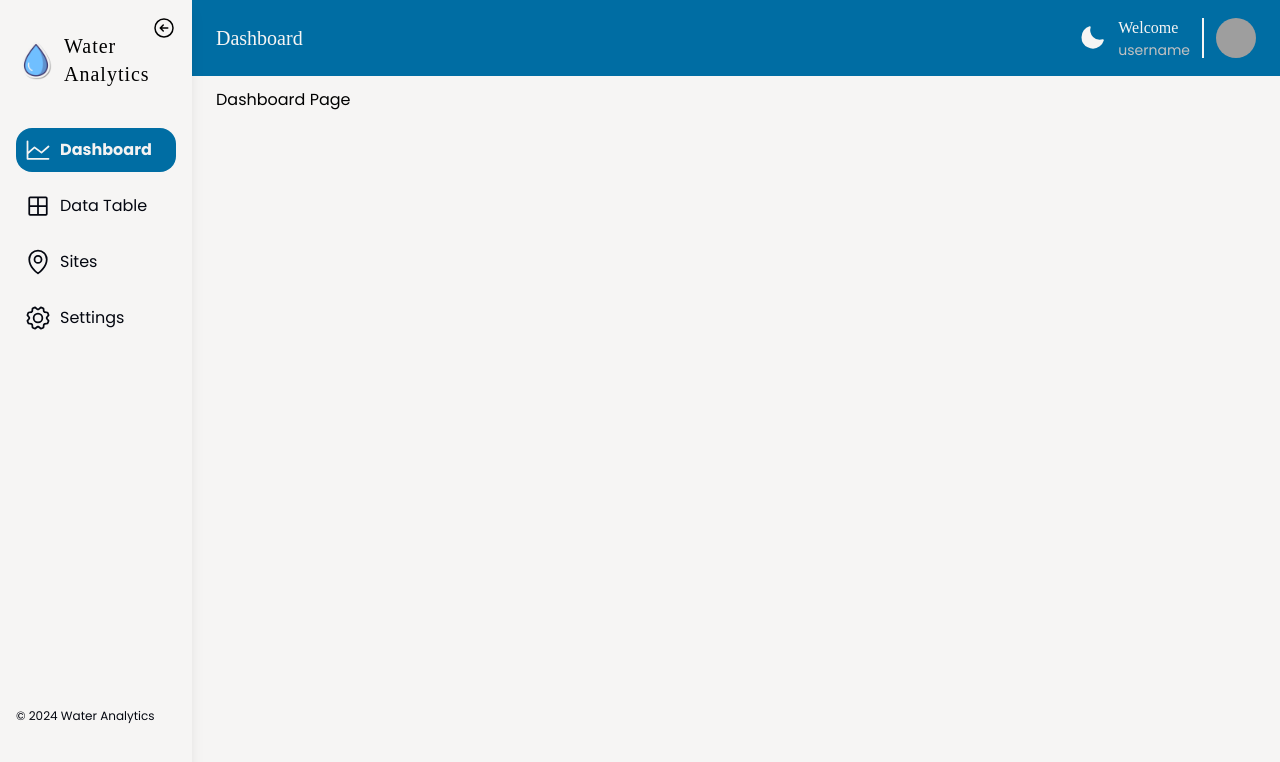
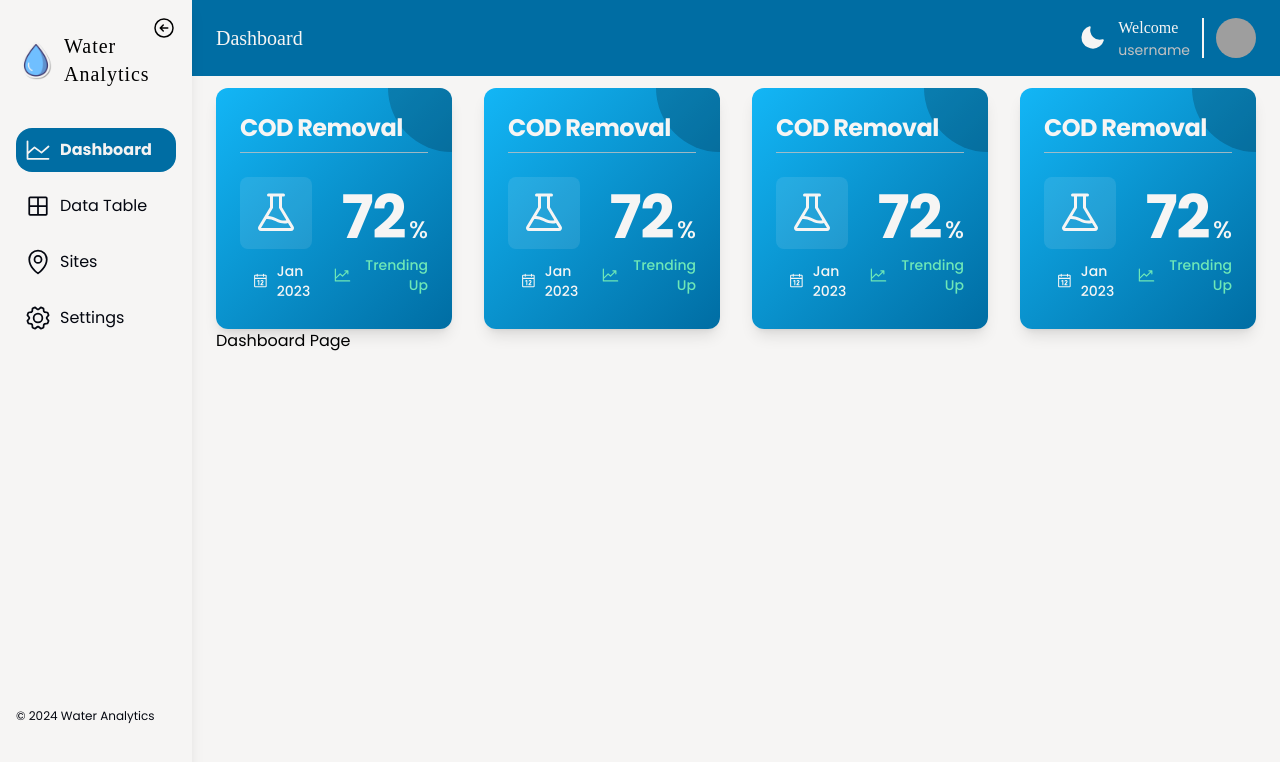
Before and after one commit to bryancastillo10/water-analytics, a React (Vite) app in the folder client/: page /role/dashboard in a window 1280 px wide. Shown: the top 762 px of the page. Built offline with nearby package versions, Linux system fonts and the light colour scheme; grey boxes are pictures that could not be loaded; a web font is replaced by a local one.

Commit message:
🧩component: static dashboard card

```diff
--- a/client/src/components/navigation/Navbar.tsx
+++ b/client/src/components/navigation/Navbar.tsx
@@ -13,7 +13,7 @@ const Navbar = ({isSidebarExpanded, toggleSidebar}: NavigationProps) => {
   )?.name || "Dashboard";
 
   return (
-    <nav className="sticky top-0 bg-primary text-light px-6 py-4">
+    <nav className="sticky z-20 top-0 bg-primary text-light px-6 py-4">
       <section className="flex items-center justify-between">
       {/* Left Side */}
       <div className="flex gap-x-3">
--- a/client/src/features/dashboard/Dashboard.tsx
+++ b/client/src/features/dashboard/Dashboard.tsx
@@ -1,10 +1,17 @@
+import DashboardCard from "@/features/dashboard/components/DashboardCard"
 
 
 const Dashboard = () => {
   return (
-    <div>
+    <main>
+      <div className="grid grid-cols-1 gap-y-4 place-items-center md:grid-cols-2 xl:grid-cols-4 xl:place-items-start gap-8">
+        <DashboardCard />
+        <DashboardCard />
+        <DashboardCard />
+        <DashboardCard/>
+      </div>
       <h1>Dashboard Page</h1>
-    </div>
+    </main>
   )
 }
 
--- /dev/null
+++ b/client/src/features/dashboard/components/DashboardCard.tsx
@@ -0,0 +1,42 @@
+import { Flask, ChartLineUp, Calendar } from "@phosphor-icons/react";
+
+const DashboardCard = () => {
+  return (
+    <article className="relative overflow-hidden bg-gradient-to-br from-secondary to-primary text-light rounded-xl shadow-lg p-6 transition-all duration-300 hover:shadow-xl">
+      {/* Background decoration */}
+      <div className="absolute top-0 right-0 w-32 h-32 bg-dark/20 rounded-full -translate-y-16 translate-x-16" />
+
+      {/* Header */}
+      <h1 className="relative font-bold text-2xl tracking-tight mb-6 pb-2 border-b border-neutral/80">
+        COD Removal
+      </h1>
+
+      <div className="relative flex justify-between items-center">
+        {/* Left Section */}
+        <div className="flex flex-col items-baseline gap-y-2">
+          <div className="p-3 bg-white/10 rounded-lg inline-block">
+            <Flask className="w-12 h-12" />
+          </div>
+          <div className="flex items-center gap-2  rounded-full px-3 py-1">
+            <Calendar className="size-6" />
+            <span className="text-sm font-medium">Jan 2023</span>
+          </div>
+        </div>
+
+        {/* Right Section */}
+        <div className="flex flex-col items-end">
+          <div className="flex items-baseline gap-1 mb-2">
+            <span className="text-6xl font-bold tracking-tight">72</span>
+            <span className="text-2xl font-medium">%</span>
+          </div>
+          <div className="flex items-center gap-2 text-emerald-300">
+            <ChartLineUp className="size-6" />
+            <span className="text-sm font-medium text-right">Trending Up</span>
+          </div>
+        </div>
+      </div>
+    </article>
+  );
+};
+
+export default DashboardCard;
```
